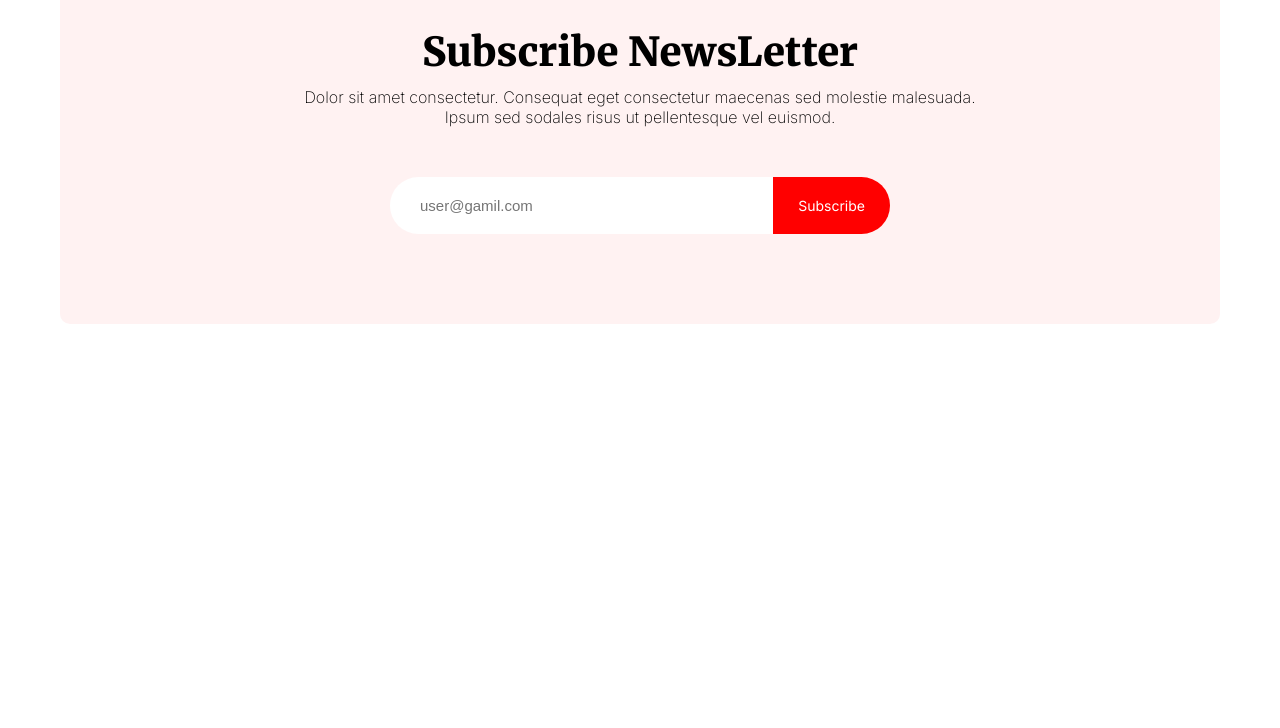
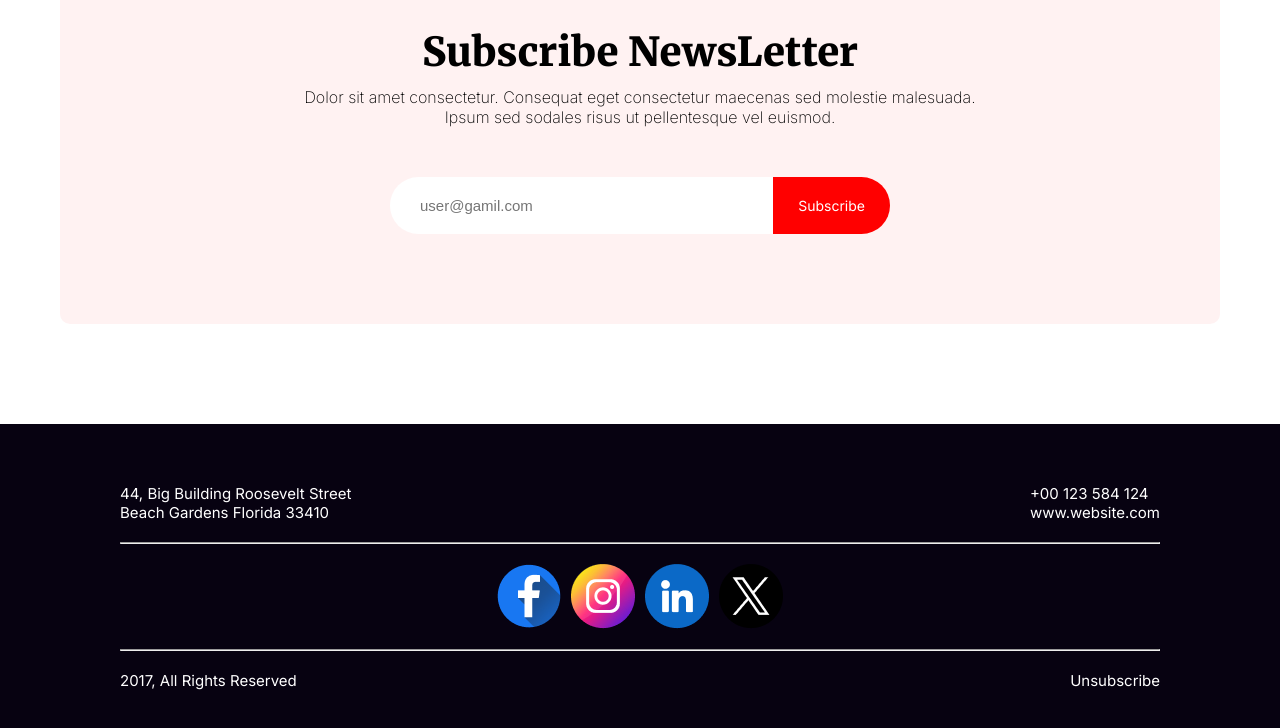
Before and after one commit to mahisurrahman/New-Year-Template-HTML-CSS-, a plain HTML site: page index.html in a window 1280 px wide. Shown: the part 4290-5018 px from the top of the page. Before the commit the page ends 4714 px from the top, so only its background shows below. Drawn offline with Linux system fonts and the light colour scheme.

Commit message:
Completed (Except Resoponsiveness

```diff
--- a/index.html
+++ b/index.html
@@ -128,11 +128,44 @@
           Ipsum sed sodales risus ut pellentesque vel euismod.
         </p>
         <div class="newsLetter-Subsc">
-          <input class="subscribe-email" type="email" placeholder="user@gamil.com"/>
-          <input class="subscribe-button" type="submit" value="Subscribe">
+          <input
+            class="subscribe-email"
+            type="email"
+            placeholder="user@gamil.com"
+          />
+          <input class="subscribe-button" type="submit" value="Subscribe" />
         </div>
       </section>
     </main>
-    <footer></footer>
+    <footer class="footer-section">
+      <div>
+        <div class="footer-content-section">
+          <h1 class="footer-h1">
+            44, Big Building Roosevelt Street <br />
+            Beach Gardens Florida 33410
+          </h1>
+          <div>
+            <h1 class="footer-h1">+00 123 584 124</h1>
+            <h1 class="footer-h1">www.website.com</h1>
+          </div>
+        </div>
+        <div class="horizontal_line">
+          <hr />
+        </div>
+        <div class="spocial-icons">
+          <img src="./resources/Facebook.png" alt="" />
+          <img src="./resources/Instagram.png" alt="" />
+          <img src="./resources/Linkedin.png" alt="" />
+          <img src="./resources/Twitter.png" alt="" />
+        </div>
+        <div class="horizontal_line">
+          <hr />
+        </div>
+        <div class="footer-content-section">
+          <h1 class="footer-h1">2017, All Rights Reserved</h1>
+          <h1 class="footer-h1">Unsubscribe</h1>
+        </div>
+      </div>
+    </footer>
   </body>
 </html>
--- a/style.css
+++ b/style.css
@@ -352,4 +352,33 @@
   border-bottom-right-radius: 30px;
 }
 
+.footer-section{
+  background-color: #070211;
+  padding: 60px 60px;
+  color: white;
+}
+
+.footer-content-section{
+  display: flex;
+  justify-content: space-between;
+  padding: 0 60px;
+}
+
+.footer-h1{
+  font-size: 15px;
+  font-family: "Inter", sans-serif;
+  font-weight: 400;
+}
+
+.horizontal_line{
+  padding: 20px 60px;
+}
+
+.spocial-icons{
+  display: flex;
+  justify-content: center;
+  align-items: center;
+  gap: 10px;
+}
+
 /*Body Content Section Ends*/
```
